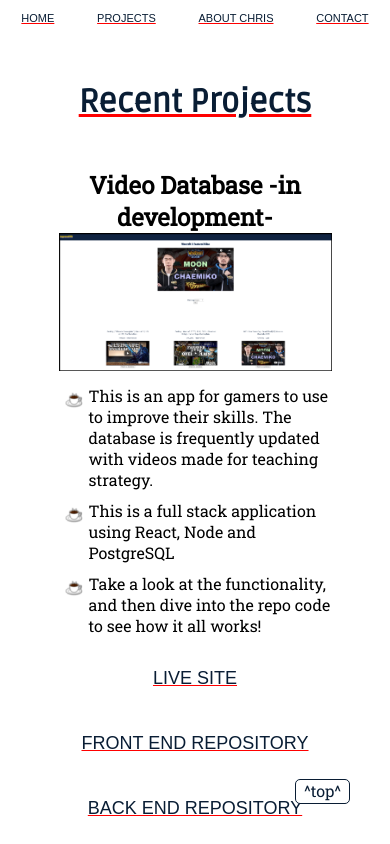
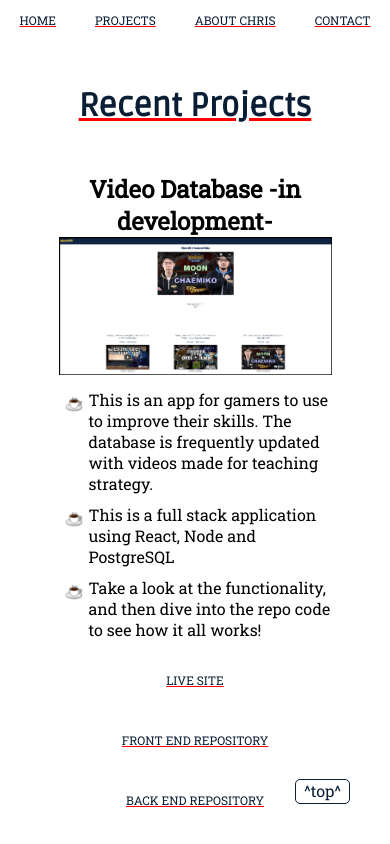
Before and after one commit to cswebd3v/Portfolio, a plain HTML site: page projects.html in a window 390 px wide. Shown: the top 844 px of the page. Drawn offline with Linux system fonts and the light colour scheme.

Commit message:
fixed validator errors

```diff
--- a/css/project.css
+++ b/css/project.css
@@ -64,6 +64,19 @@ button {
 	text-decoration: underline;
 	text-decoration-color: red;
 }
+.button {
+	border: none;
+	background: #ffffff;
+	color: #091D34 !important;
+	font-weight: 100;
+	padding: 20px;
+	text-transform: uppercase;
+	border-radius: 6px;
+	display: inline-block;
+	transition: all 0.3s ease 0s;
+	text-decoration: underline;
+	text-decoration-color: red;
+}
 
 button:hover {
 	color: #091D34 !important;
@@ -75,6 +88,17 @@ button:hover {
 	transition: all 0.3s ease 0s;
 	cursor: pointer;
 }
+.button:hover {
+	color: #091D34 !important;
+	font-weight: 700 !important;
+	letter-spacing: 3px;
+	background: none;
+	-webkit-box-shadow: 0px 5px 40px -10px rgba(0,0,0,0.57);
+	-moz-box-shadow: 0px 5px 40px -10px rgba(0,0,0,0.57);
+	transition: all 0.3s ease 0s;
+	cursor: pointer;
+}
+
 
 
 
@@ -304,7 +328,7 @@ main {
 
 
 
-button {
+.button {
 	font-size: 0.75rem;
 	padding: 0.75rem;
 }
--- a/css/style.css
+++ b/css/style.css
@@ -58,7 +58,8 @@ strong {
 
 
 
-button {
+
+.button {
 	border: none;
 	background: #ffffff;
 	color: #091D34 !important;
@@ -72,7 +73,7 @@ button {
 	text-decoration-color: red;
 }
 
-button:hover {
+.button:hover {
 	color: #091D34 !important;
 	font-weight: 700 !important;
 	letter-spacing: 3px;
@@ -82,6 +83,7 @@ button:hover {
 	transition: all 0.3s ease 0s;
 	cursor: pointer;
 }
+
 
 .aboutButton, .projectsButton, .startButton {
 	font-size: 18px;
--- a/projects.html
+++ b/projects.html
@@ -5,7 +5,7 @@
 	<meta name="viewport" content="width=device-width">
 	<title>Recent Work</title>
 	<link href="css/project.css" rel="stylesheet" type="text/css" />
-	<link href="https://fonts.googleapis.com/css?family=Roboto+Slab|Ruda" rel="stylesheet">
+	<link href="https://fonts.googleapis.com/css?family=Roboto+Slab%7CRuda" rel="stylesheet">
 	<link rel="shortcut icon" href="images/favicon.ico" type="image/x-icon">
 	<link rel="icon" href="images/favicon.ico" type="image/x-icon">
 </head>
@@ -13,10 +13,10 @@
 <body>
 <header>
 	<ul class="navbar" id="navscroll">
-		<li><a href="index.html"><button class="navButton">Home</button></a></li>
-		<li><a href="projects.html"><button class="navButton">Projects</button></a></li>
-		<li><a href="about.html"><button class="navButton">About Chris</button></a></li>
-		<li><a href="#contact"><button class="navButton">Contact</button></a></li>
+		<li><a href="index.html"><div class="button navButton">Home</div></a></li>
+		<li><a href="projects.html"><div class="button navButton">Projects</div></a></li>
+		<li><a href="about.html"><div class="button navButton">About Chris</div></a></li>
+		<li><a href="#contact"><div class="button navButton">Contact</div></a></li>
 	</ul>
 
 
@@ -34,9 +34,9 @@
 			<li class="proj-li">Take a look at the functionality, and then dive into the repo code to see how it all works!</li>
 		</ul>
 			<div class="projButtons">
-				<a href="https://improverts.now.sh/" target="_blank"><button class="live">Live Site</button></a>
-				<a href="https://github.com/cswebd3v/improveRTS" target="_blank"><button class="repo">Front End Repository</button></a>
-				<a href="https://github.com/cswebd3v/improverts-api" target="_blank"><button class="repo">Back End Repository</button></a>
+				<a href="https://improverts.now.sh/" target="_blank"><div class="button live">Live Site</div></a>
+				<a href="https://github.com/cswebd3v/improveRTS" target="_blank"><div class="button repo">Front End Repository</div></a>
+				<a href="https://github.com/cswebd3v/improverts-api" target="_blank"><div class="button repo">Back End Repository</div></a>
 			</div>
 		</div>
 	</div>
@@ -53,8 +53,8 @@
 			<li class="proj-li">Give it a go! I will be very impressed if you achieve better than 7 out of 10.</li>
 		</ul>
 			<div class="projButtons">
-				<a href="https://cswebd3v.github.io/HarryPotterQuiz/index.html" target="_blank"><button class="live">Live Site</button></a>
-				<a href="https://github.com/cswebd3v/HarryPotterQuiz" target="_blank"><button class="repo">Repository</button></a>
+				<a href="https://cswebd3v.github.io/HarryPotterQuiz/index.html" target="_blank"><div class="button live">Live Site</div></a>
+				<a href="https://github.com/cswebd3v/HarryPotterQuiz" target="_blank"><div class="button repo">Repository</div></a>
 			</div>
 		</div>
 	</div>
@@ -70,8 +70,8 @@
 				<li class="proj-li">This an interesting exercise in managing many GET requests.</li>
 			</ul>
 				<div class="projButtons">
-					<a href="https://cswebd3v.github.io/RTSBattleFinder/" target="_blank"><button class="live">Live Site</button></a>
-					<a href="https://github.com/cswebd3v/RTSBattleFinder" target="_blank"><button class="repo">Repository</button></a>
+					<a href="https://cswebd3v.github.io/RTSBattleFinder/" target="_blank"><div class="button live">Live Site</div></a>
+					<a href="https://github.com/cswebd3v/RTSBattleFinder" target="_blank"><div class="button repo">Repository</div></a>
 				</div>
 		</div>
 
@@ -87,9 +87,9 @@
 			<li class="proj-li">Check out the link for the hosted version of the site, where you can make your own notes which modify the database.</li>
 		</ul>
 			<div class="projButtons">
-				<a href="https://noteful-client.cswebd3v.now.sh/" target="_blank"><button class="live">Live Site</button></a>
-				<a href="https://github.com/cswebd3v/noteful-client" target="_blank"><button class="repo">Front End Repository</button></a>
-				<a href="https://github.com/cswebd3v/noteful-server" target="_blank"><button class="repo">Back End Repository</button></a>
+				<a href="https://noteful-client.cswebd3v.now.sh/" target="_blank"><div class="button live">Live Site</div></a>
+				<a href="https://github.com/cswebd3v/noteful-client" target="_blank"><div class="button repo">Front End Repository</div></a>
+				<a href="https://github.com/cswebd3v/noteful-server" target="_blank"><div class="button repo">Back End Repository</div></a>
 			</div>
 		</div>
 	</div>
```
Also changed, not shown: about.html (+5 -5 lines), index.html (+4 -4 lines).
